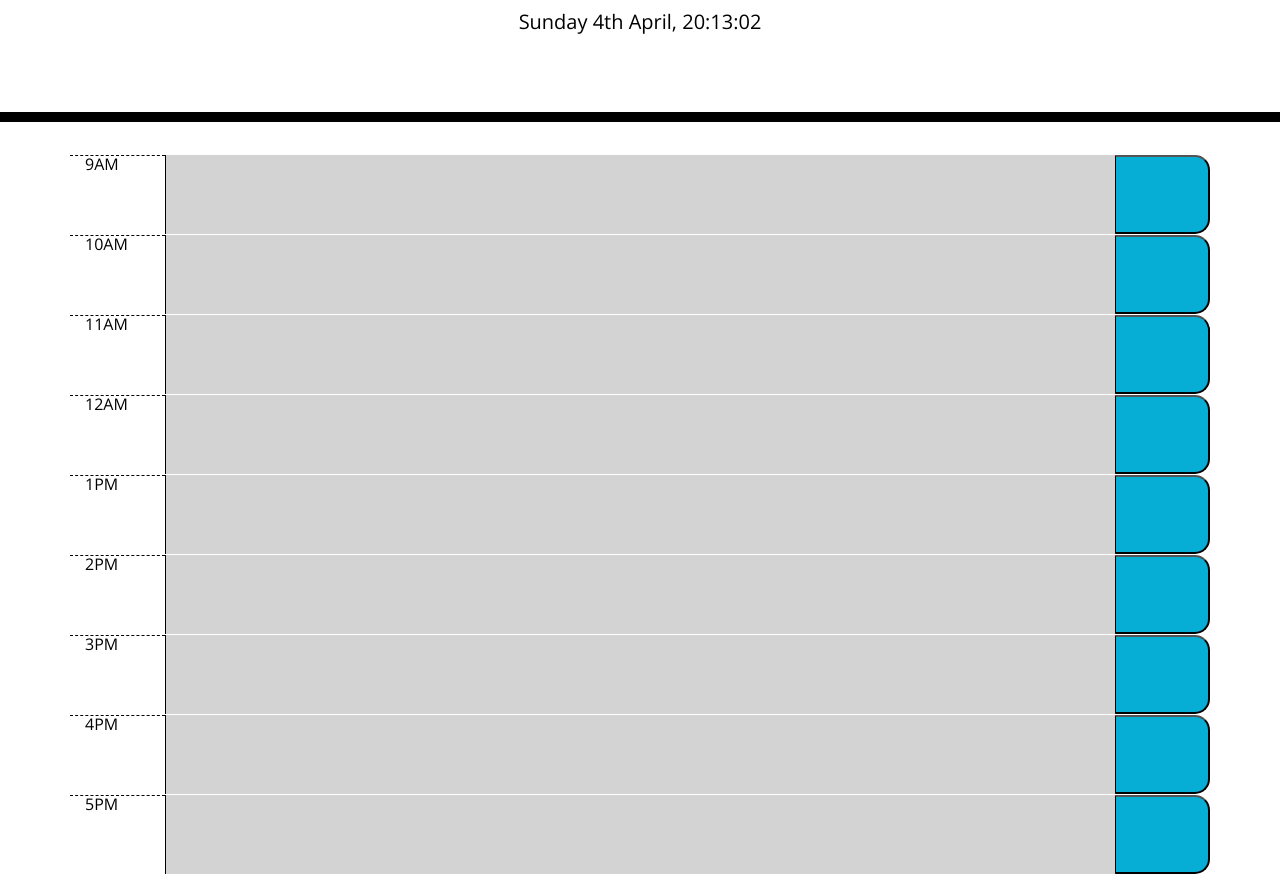
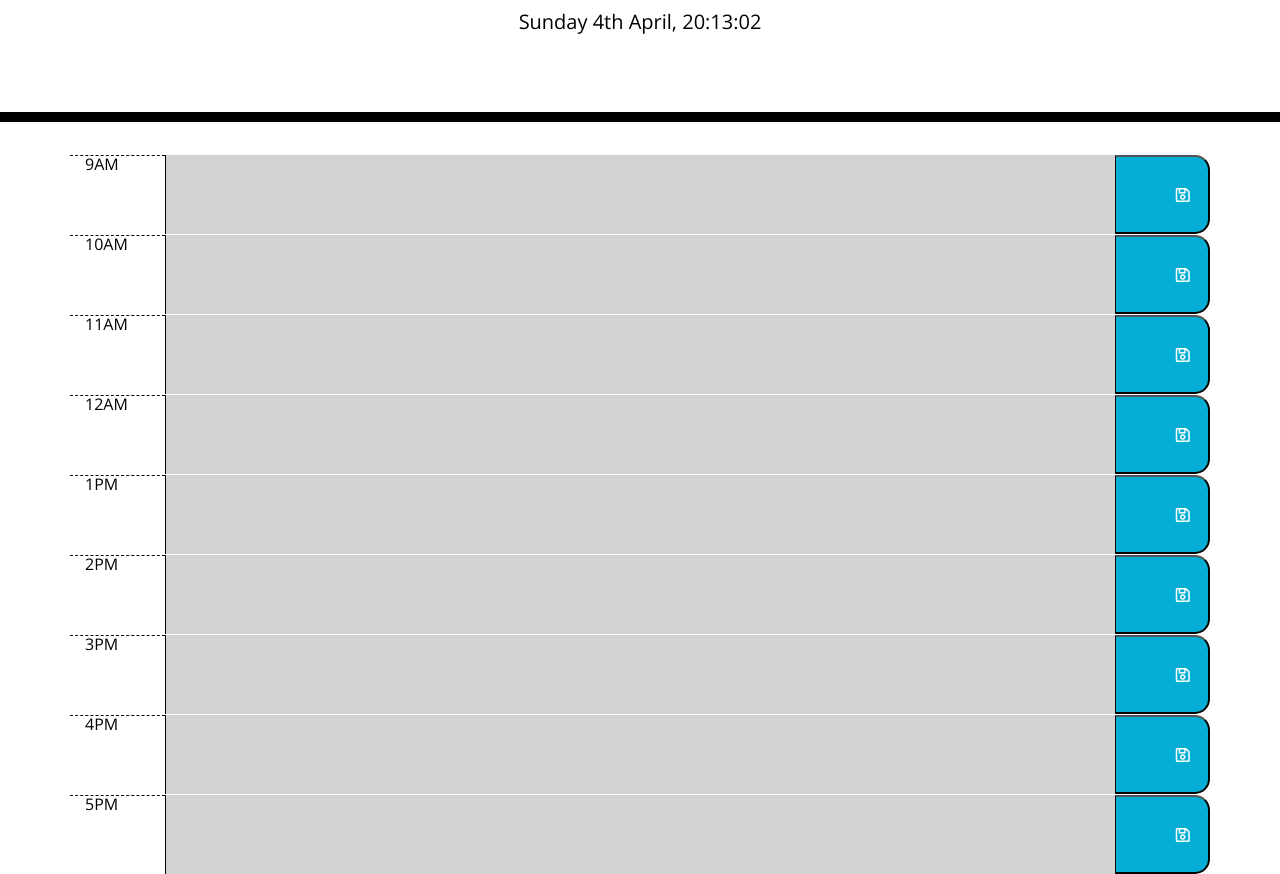
Before and after one commit to KingArthur0877/homework_5, a plain HTML site: page index.html in a window 1280 px wide. Shown: the part 182-1056 px from the top of the page. Drawn offline with nearby package versions, Linux system fonts and the light colour scheme.

Commit message:
added save Button Icons

```diff
--- a/index.html
+++ b/index.html
@@ -33,55 +33,73 @@
       <div class="row" data-time="1">
         <div class="col-md-1 hour">9AM</div>
         <textarea class="schedule col-md-10 past" id="nine"></textarea>
-        <button class="col-md-1 saveBtn" id="nineBtn"></button>
+        <button class="col-md-1 saveBtn" id="nineBtn">
+          <i class="far fa-save"></i>
+        </button>
       </div>
 
       <div class="row" data-time="2">
         <div class="col-md-1 hour">10AM</div>
         <textarea class="schedule col-md-10 past" id="ten"></textarea>
-        <button class="col-md-1 saveBtn" id="tenBtn"></button>
+        <button class="col-md-1 saveBtn" id="tenBtn">
+          <i class="far fa-save"></i>
+        </button>
       </div>
 
       <div class="row" data-time="3">
         <div class="col-md-1 hour">11AM</div>
         <textarea class="schedule col-md-10 past" id="eleven"></textarea>
-        <button class="col-md-1 saveBtn" id="elevenBtn"></button>
+        <button class="col-md-1 saveBtn" id="elevenBtn">
+          <i class="far fa-save"></i>
+        </button>
       </div>
 
       <div class="row" data-time="4">
         <div class="col-md-1 hour">12AM</div>
         <textarea class="schedule col-md-10 past" id="twelve"></textarea>
-        <button class="col-md-1 saveBtn" id="twelveBtn"></button>
+        <button class="col-md-1 saveBtn" id="twelveBtn">
+          <i class="far fa-save"></i>
+        </button>
       </div>
 
       <div class="row" data-time="5">
         <div class="col-md-1 hour">1PM</div>
         <textarea class="schedule col-md-10 past" id="one"></textarea>
-        <button class="col-md-1 saveBtn" id="oneBtn"></button>
+        <button class="col-md-1 saveBtn" id="oneBtn">
+          <i class="far fa-save"></i>
+        </button>
       </div>
 
       <div class="row" data-time="6">
         <div class="col-md-1 hour">2PM</div>
         <textarea class="schedule col-md-10 past" id="two"></textarea>
-        <button class="col-md-1 saveBtn" id="twoBtn"></button>
+        <button class="col-md-1 saveBtn" id="twoBtn">
+          <i class="far fa-save"></i>
+        </button>
       </div>
 
       <div class="row" data-time="7">
         <div class="col-md-1 hour">3PM</div>
         <textarea class="schedule col-md-10 past" id="three"></textarea>
-        <button class="col-md-1 saveBtn" id="threeBtn"></button>
+        <button class="col-md-1 saveBtn" id="threeBtn">
+          <i class="far fa-save"></i>
+        </button>
       </div>
 
       <div class="row" data-time="8">
         <div class="col-md-1 hour">4PM</div>
         <textarea class="schedule col-md-10 past" id="four"></textarea>
-        <button class="col-md-1 saveBtn" id="fourBtn"></button>
+        <button class="col-md-1 saveBtn" id="fourBtn">
+          <i class="far fa-save"></i>
+        </button>
       </div>
 
       <div class="row" data-time="9">
         <div class="col-md-1 hour">5PM</div>
         <textarea class="schedule col-md-10 past" id="five"></textarea>
-        <button class="col-md-1 saveBtn" id="fiveBtn"></button>
+        <button class="col-md-1 saveBtn" id="fiveBtn">
+          <i class="far fa-save"></i>
+        </button>
       </div>
     </div>
 
```
